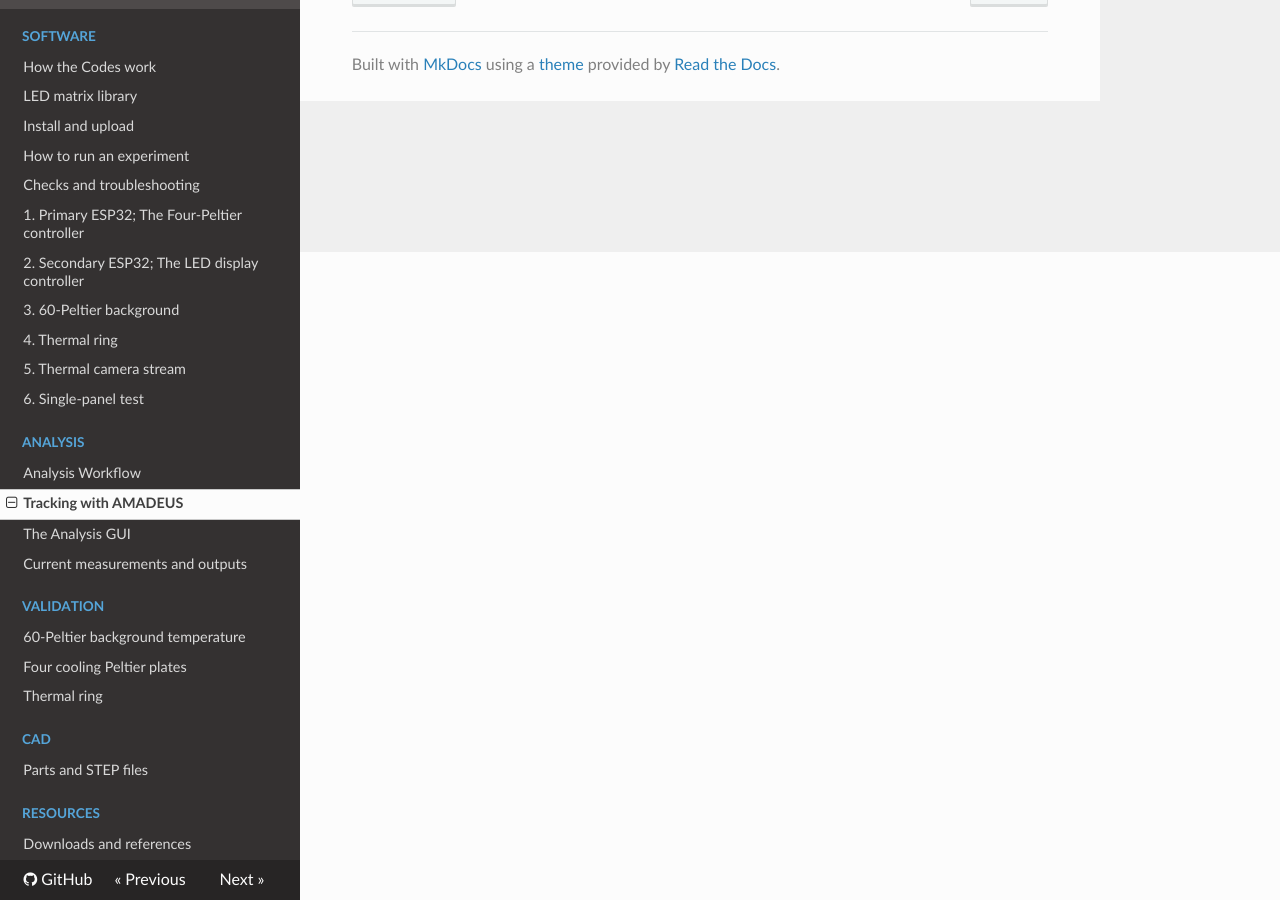
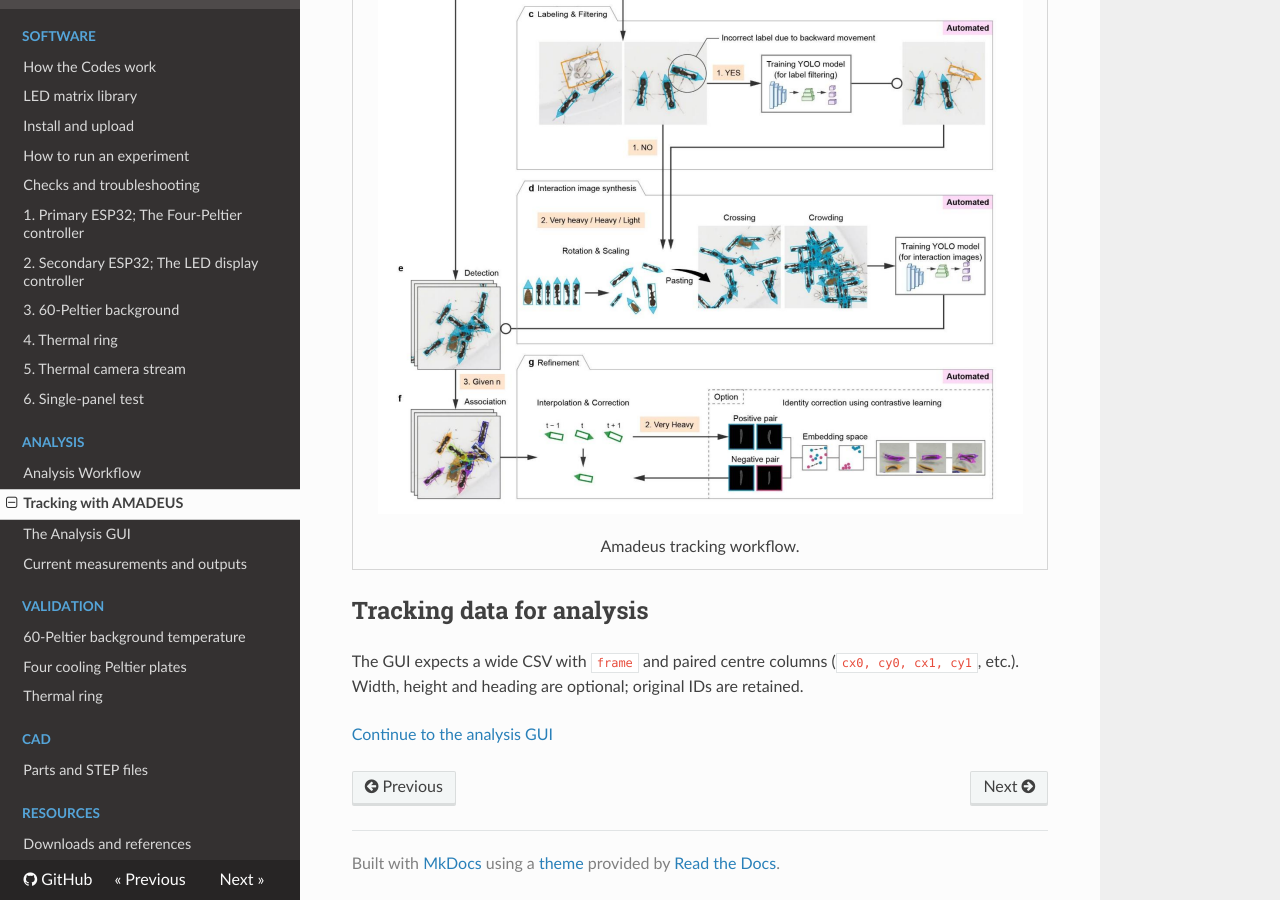
Before and after one commit to ajadismail2/Visual-place-learning, an MkDocs documentation site: the page built from docs/analysis/tracking-with-amadeus.md, in a window 1280 px wide and 900 px high, scrolled down 648 px. Built offline with MkDocs 1.6.1, drawn with Linux system fonts in a browser that asks for light colours; nearby versions of some CDN libraries.

Commit message:
Update tracking-with-amadeus.md

```diff
--- a/docs/analysis/tracking-with-amadeus.md
+++ b/docs/analysis/tracking-with-amadeus.md
@@ -13,6 +13,14 @@
 
 See the [AMADEUS manual](https://amadeus.jpmyrmecol.com/Manual_EN.html) for installation and current controls.
 
+<figure markdown="1" style="border: 1px solid #d6d6d6; padding: 12px; margin: 24px 0; text-align: center;">
+
+![Amadeus tracking workflow](images/amadeusworkflow%28shouldciteinpage%29.png)
+
+<figcaption>Amadeus tracking workflow.</figcaption>
+
+</figure>
+
 ## Tracking data for analysis
 
 The GUI expects a wide CSV with `frame` and paired centre columns (`cx0, cy0, cx1, cy1`, etc.). Width, height and heading are optional; original IDs are retained.
```
